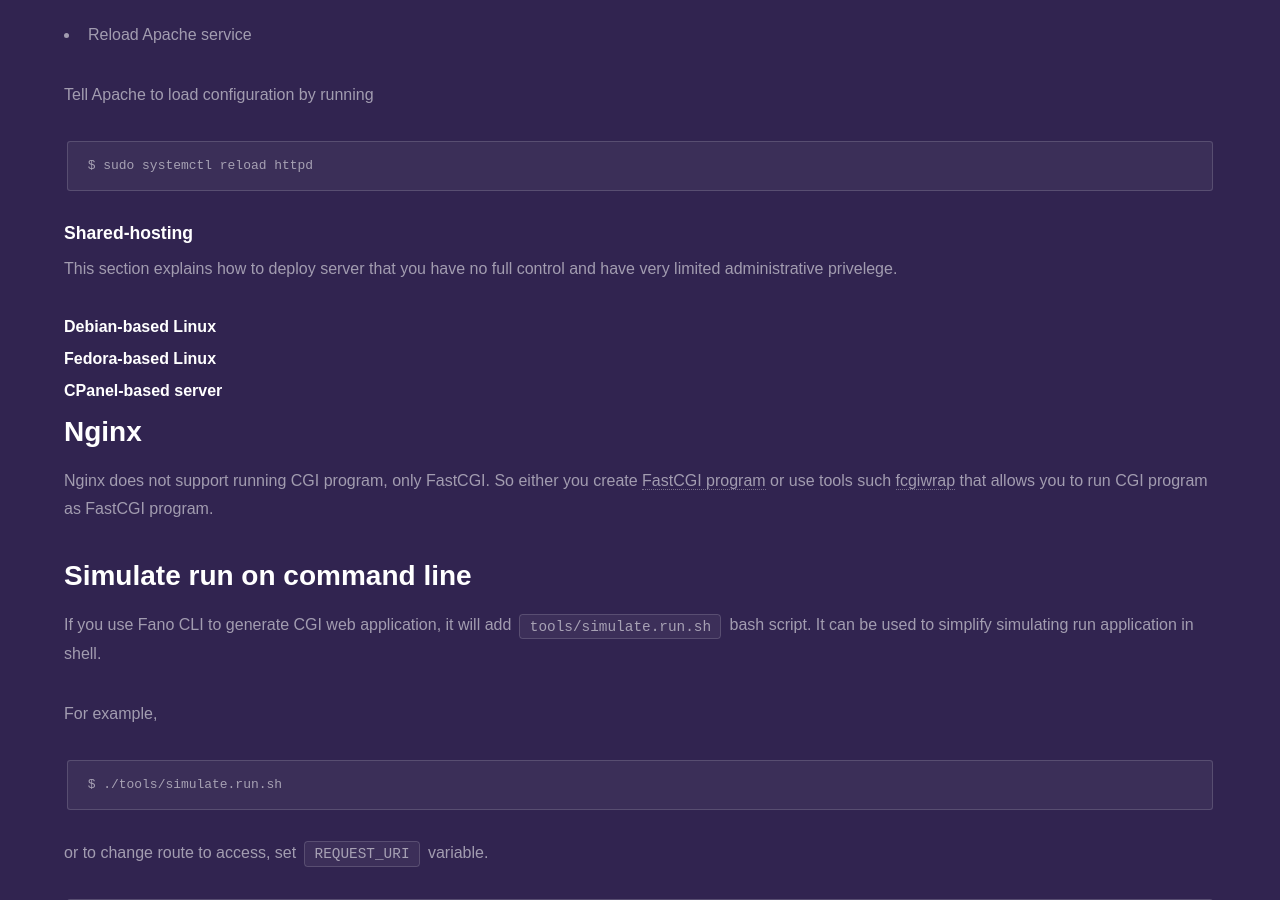
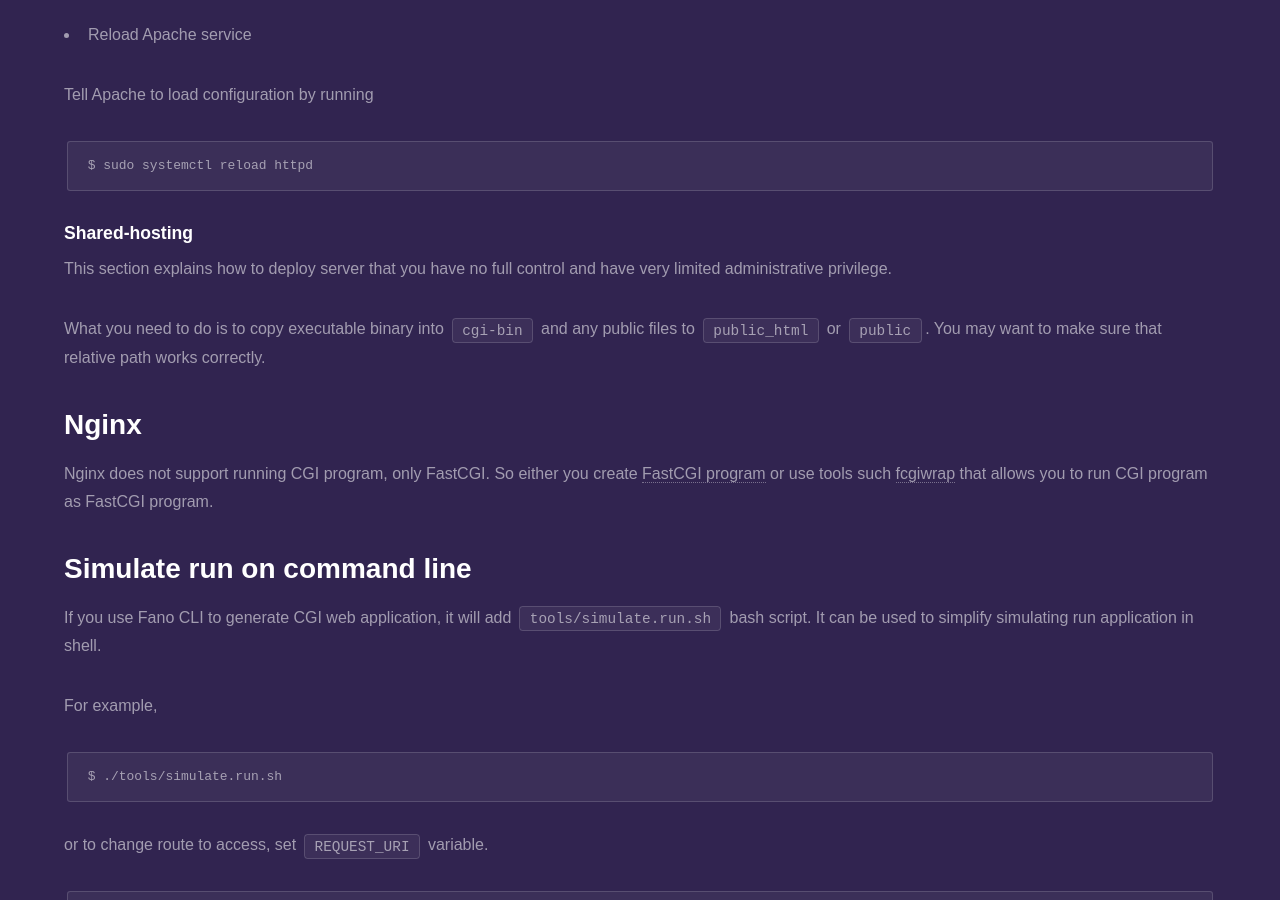
Before and after one commit to fanoframework/fanoframework.github.io, a Jekyll site: the page built from deployment/cgi/index.md, in a window 1280 px wide and 900 px high, scrolled down 3968 px. Built offline with Jekyll 4.4.1, drawn with Linux system fonts in a browser that asks for light colours; our own code applies the rules of GitHub Pages for plain Markdown files.

Commit message:
improve cgi deployment and known issue content

```diff
--- a/deployment/cgi/index.md
+++ b/deployment/cgi/index.md
@@ -159,13 +159,9 @@ $ sudo systemctl reload httpd
 
 ### Shared-hosting
 
-This section explains how to deploy server that you have no full control and have very limited administrative privelege.
+This section explains how to deploy server that you have no full control and have very limited administrative privilege.
 
-#### Debian-based Linux
-
-#### Fedora-based Linux
-
-#### CPanel-based server
+What you need to do is to copy executable binary into `cgi-bin` and any public files to `public_html` or `public`. You may want to make sure that relative path works correctly.
 
 ## Nginx
 
```
Also changed, not shown: known-issues/index.md (+6 -0 lines).
